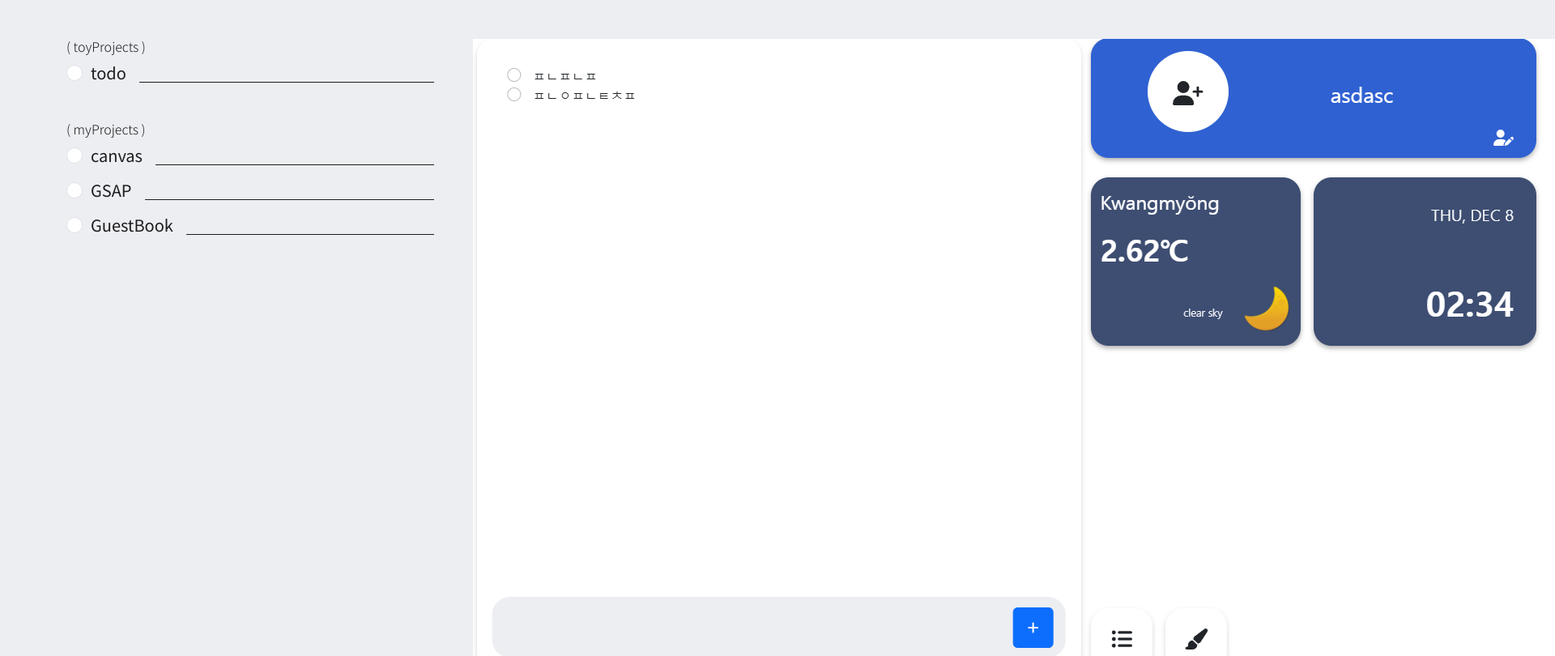
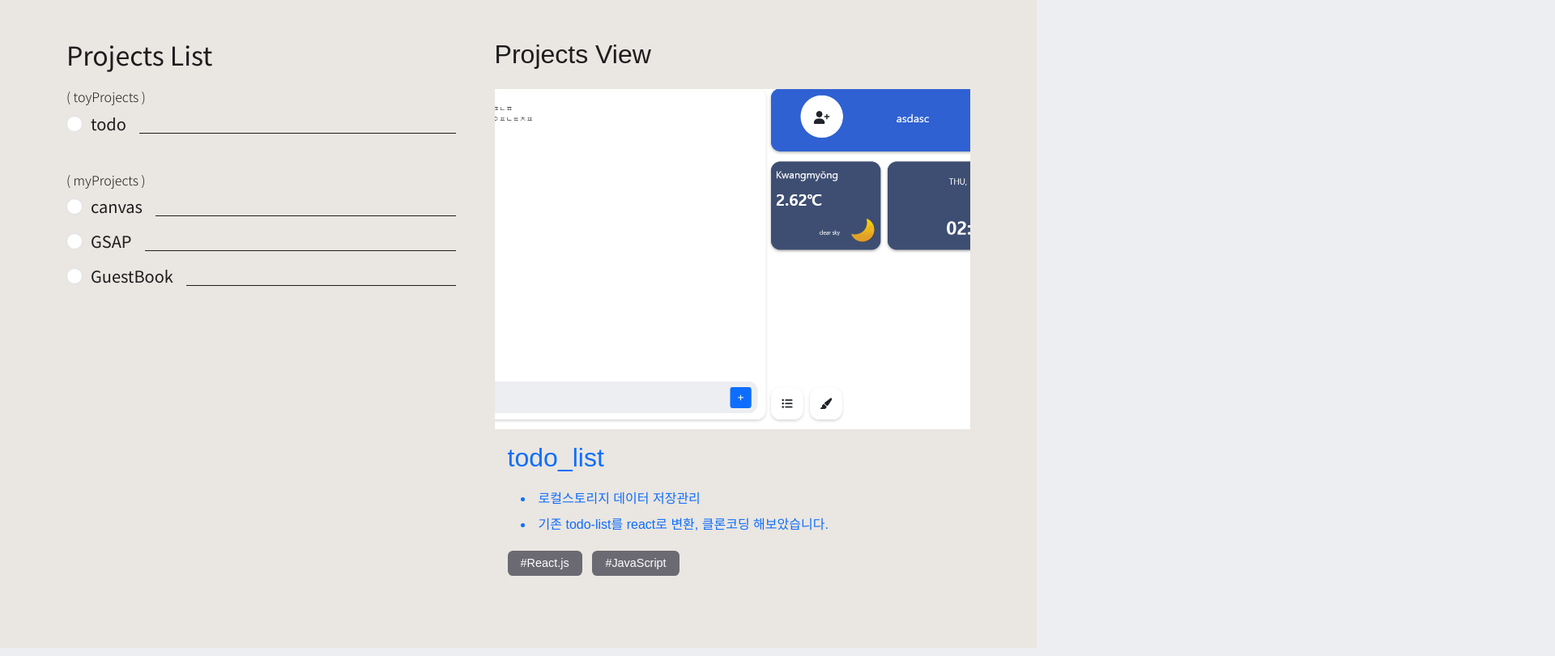
Before and after one commit to sscc20111/toy-projects-note, a React (Create React App) app: page / in a window 1280 px wide. Shown: the top 810 px of the page at 81% size, 1920 px wide, since content can reach past the window. Built offline with nearby package versions, Linux system fonts and the light colour scheme; the HTML template or start-up script is replaced by a standard one; a web font is replaced by a local one.

Commit message:
projects 페이지 기능, 디자인 작업완료

```diff
--- a/src/App.js
+++ b/src/App.js
@@ -12,8 +12,8 @@ function App() {
       <BrowserRouter>
         <Routes>
           <Route path="/" element={<Main />}></Route>
-          <Route path="/projects/note" element={<Note />}></Route>
-          <Route path="/projects/note/Apppage" element={<NoteApp />}></Route>
+          <Route path="/projects/todo" element={<Note />}></Route>
+          <Route path="/projects/todo/Apppage" element={<NoteApp />}></Route>
         </Routes>
       </BrowserRouter>
     </div>
--- a/src/pages/main.js
+++ b/src/pages/main.js
@@ -12,20 +12,67 @@ import './style.css'
 const ProjectsView = (props) => {
     const getImageSource = (project) => {
         switch (project) {
-            case 'todo': return require('./img/todo.png');
-            case 'canvas': return require('./img/canvas.png');
-            case 'GSAP': return require('./img/GSAP.png');
-            case 'GuestBook': return require('./img/GuestBook.png');
-            default: return require('./img/todo.png');
+            case 'todo': return {
+                link:'todo',
+                source:require('./img/todo.png'),
+                title:'todo_list',
+                desc: ['로컬스토리지 데이터 저장관리', '기존 todo-list를 react로 변환, 클론코딩 해보았습니다.'],
+                skills: ['React.js', 'JavaScript']
+            };
+            case 'canvas': return {
+                link:'canvas',
+                source:require('./img/canvas.png'),
+                title:'canvas.js',
+                desc:['여러 수학식을 사용하여 물이 출렁이는듯한 동적 움직임 구현', '커스터마이징 옵션구현'],
+                skills: ['JavaScript']
+            };
+            case 'GSAP': return {
+                link:'GSAP',
+                source:require('./img/GSAP.png'),
+                title:'GSAP motion grid',
+                desc:['gsap를 이용한 grid 모션 페이지'],
+                skills: ['JavaScript', 'gsap']
+            };
+            case 'GuestBook': return {
+                link:'GuestBook',
+                source:require('./img/GuestBook.png'),
+                title:'GuestBook',
+                desc:['mysql을 이용한 데이터 상태 관리', 'gsap-flip을 사용한 모션 구현', 'login기능과 연동하여 글작성 및 수정, 삭제 권한 구현'],
+                skills: ['React.js', 'php', 'mysql', 'gsap-flip']
+            };
+            default: return {
+                link:'todo',
+                source:require('./img/todo.png'),
+                title:'todo_list',
+                desc: ['로컬스토리지 데이터 저장관리', '기존 todo-list를 react로 변환, 클론코딩 해보았습니다.'],
+                skills: ['React.js', 'JavaScript']
+            };
         }
     };
 
+
     return(
-        <div className='ViewWrap'>
-            <figure className='imgBox'>
-                <img src={getImageSource(props.project)}></img>
+        <Link to={`/projects/${getImageSource(props.project).link}`} className='ViewWrap position-relative'>
+            <figure className='imgBox d-flex align-items-center justify-content-center position-relative'>
+                <img src={require('./img/imgsize.png')} style={{backgroundImage: `url(${getImageSource(props.project).source})`}}></img>
+                {/* <img className='projectImg position-absolute' src={getImageSource(props.project).source}></img> */}
             </figure>
+            <div className='infoWrap p-3'>
+                <h3 className='info_title fs-2 mb-3'>{getImageSource(props.project).title}</h3>
+                <div className='info_desc mb-3'>
+                    <ul>
+                        {getImageSource(props.project).desc.map((desc) => (
+                            <li className='px-3 py-2 fs-6 fw-light'>{desc}</li>
+                        ))}
+                    </ul>
                 </div>
+                <div className='info_skills'>
+                    {getImageSource(props.project).skills.map((skill) => (
+                        <span className='px-3 py-2 fw-light'>#{skill}</span>
+                    ))}
+                </div>
+            </div>
+        </Link>
     )
 }
 
@@ -44,24 +91,15 @@ const Main = () => {
         gsap.to(target, {opacity: 1, duration:0.6,  ease: Power3.easeInOut})
     }
     return (
-        <Container className='projectsWrap d-flex pt-5'>
+        <div className='projectsWrap'>
+            <Container className='d-flex pt-5'>
                 <div className='projectslist' style={{width:'45%'}}>
+                    <h3 className='fs-2 fw-normal mb-4'>Projects List</h3>
                     <h4 className='fs-6 fw-light mb-2'>( toyProjects )</h4>
                     <div className='toyProjects mb-5'>
-                    <div key={'todo'} className="mb-3 fs-5 fw-normal d-flex">
-                        <Form.Check
-                            type='radio'
-                            name="group"
-                            label={'todo'}
-                            id={'todo'}
-                            onChange={()=>{active('todo')}}
-                        />
-                        <span className='fillbar'></span>
-                    </div>
-                {/* {toyProjects.map((Projects) => (
+                    {toyProjects.map((Projects) => (
                         <div key={Projects} className="mb-3 fs-5 fw-normal d-flex">
                             <Form.Check
-                            checked
                                 type='radio'
                                 name="group"
                                 label={Projects}
@@ -70,7 +108,7 @@ const Main = () => {
                             />
                             <span className='fillbar'></span>
                         </div>
-                ))} */}
+                    ))}
                     </div>
                     <h4 className='fs-6 fw-light mb-2'>( myProjects )</h4>
                     <div className='myProjects'>
@@ -89,9 +127,11 @@ const Main = () => {
                     </div>
                 </div>
                 <div className='projectView ms-5' style={{width:'55%'}}>
+                    <h3 className='fs-2 fw-normal mb-4'>Projects View</h3>
                     <ProjectsView project={viewimg}></ProjectsView>
                 </div>
             </Container>
+        </div>
     );
 }
 
--- a/src/pages/style.css
+++ b/src/pages/style.css
@@ -1,8 +1,28 @@
 @import url('https://fonts.googleapis.com/css2?family=Noto+Sans+KR:wght@100;200;300;400;500;600;700;800;900&display=swap');
 .projectslist {font-family: "Noto Sans KR", -apple-system, BlinkMacSystemFont, "Segoe UI", "Roboto", sans-serif;}
 
+.projectsWrap {background-color: #eae6e1; height: 100vh;}
 .fillbar {position: relative; flex: 1; margin-left: 1rem; border-bottom: 1px solid;}
-
+.form-check {}
 .form-check-input:checked[type=radio] {--bs-form-check-bg-image: none;}
 .form-check-input:checked { background-color: #95bcc8; border-color: #95bcc8; }
-.form-check-label { vertical-align: sub; }
+.form-check-input { cursor: pointer; }
+.form-check-label { vertical-align: sub; cursor: pointer;}
+
+
+.ViewWrap {max-height: fit-content;}
+.ViewWrap figure {overflow: hidden;}
+.ViewWrap figure img {width: auto; max-width: 100%; background-repeat: no-repeat; background-position: center; background-size: cover;}
+.ViewWrap figure .projectImg {}
+
+/* .ViewWrap .infoWrap {background: linear-gradient(#ffffff00, 35%, #eae6e1); backdrop-filter: blur(5px);} */
+.ViewWrap:hover .infoWrap {}
+.ViewWrap .infoWrap .info_title {}
+.ViewWrap .infoWrap .info_desc {}
+.ViewWrap .infoWrap .info_desc ul {}
+.ViewWrap .infoWrap .info_desc ul li {list-style: disc inside;}
+/* .ViewWrap .infoWrap .info_desc ul li::marker {color: #95bcc8;} */
+.ViewWrap .infoWrap .info_desc ul li span { font-size: 10rem;}
+.ViewWrap .infoWrap .info_skills {display: flex;}
+.ViewWrap .infoWrap .info_skills span { color: white; font-size: 0.9rem; background-color: rgba(55, 55, 67, 0.7); border-radius: 0.4rem; white-space: nowrap;}
+.ViewWrap .infoWrap .info_skills span:not(:last-child) {margin-right: 0.8rem;}
--- a/src/projects/note/index.js
+++ b/src/projects/note/index.js
@@ -29,7 +29,7 @@ const Note = () => {
         if(dataUser !== ""){
             console.log(dataUser);
             localStorage.setItem('UserName', dataUser);
-            navigate('/projects/note/Apppage');
+            navigate('/projects/todo/Apppage');
         }else{
             popup.alertNoText();
         }
```
Also changed, not shown: src/pages/img/imgsize.png (added). Lines whose indentation alone changed are shown as unchanged.
